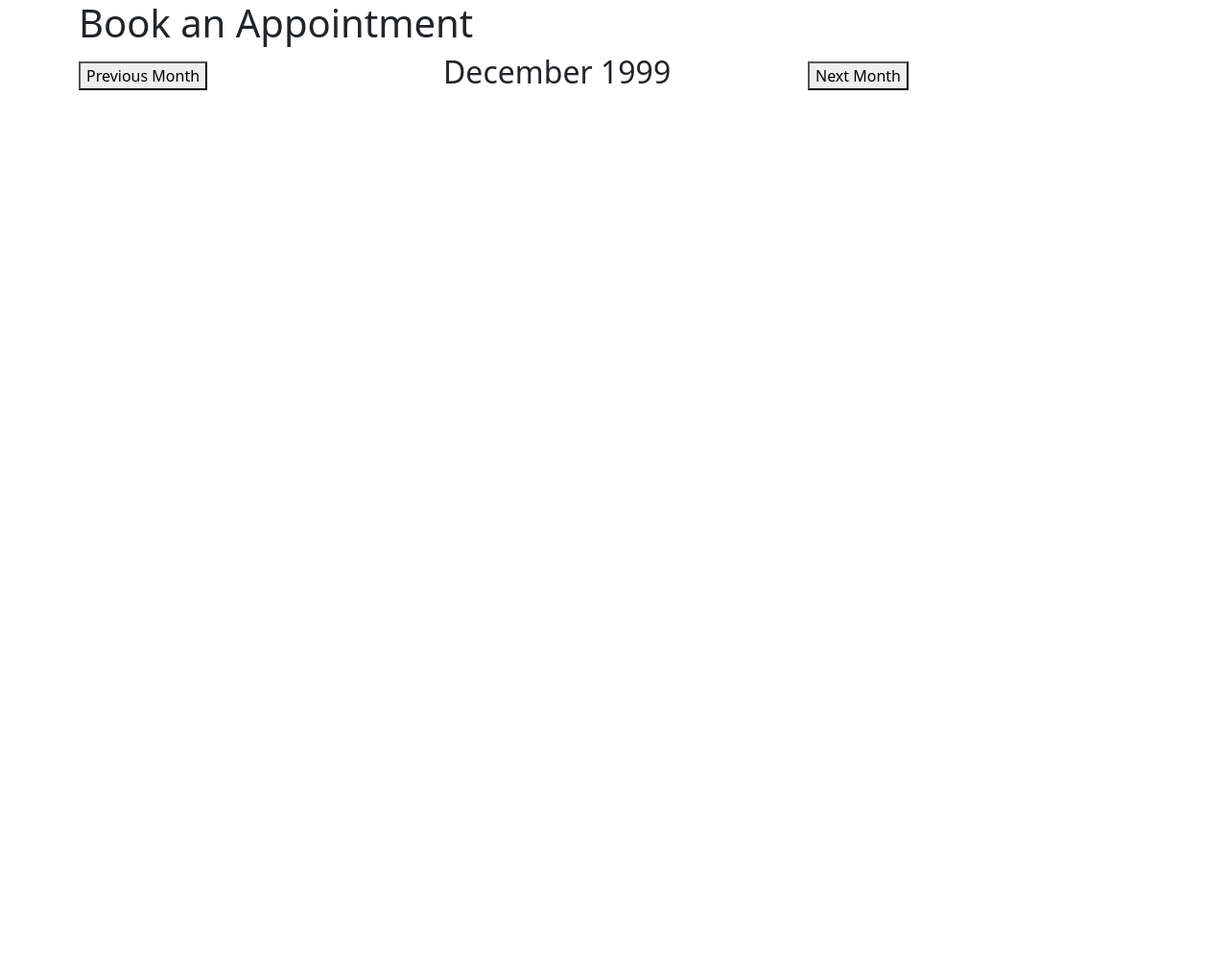
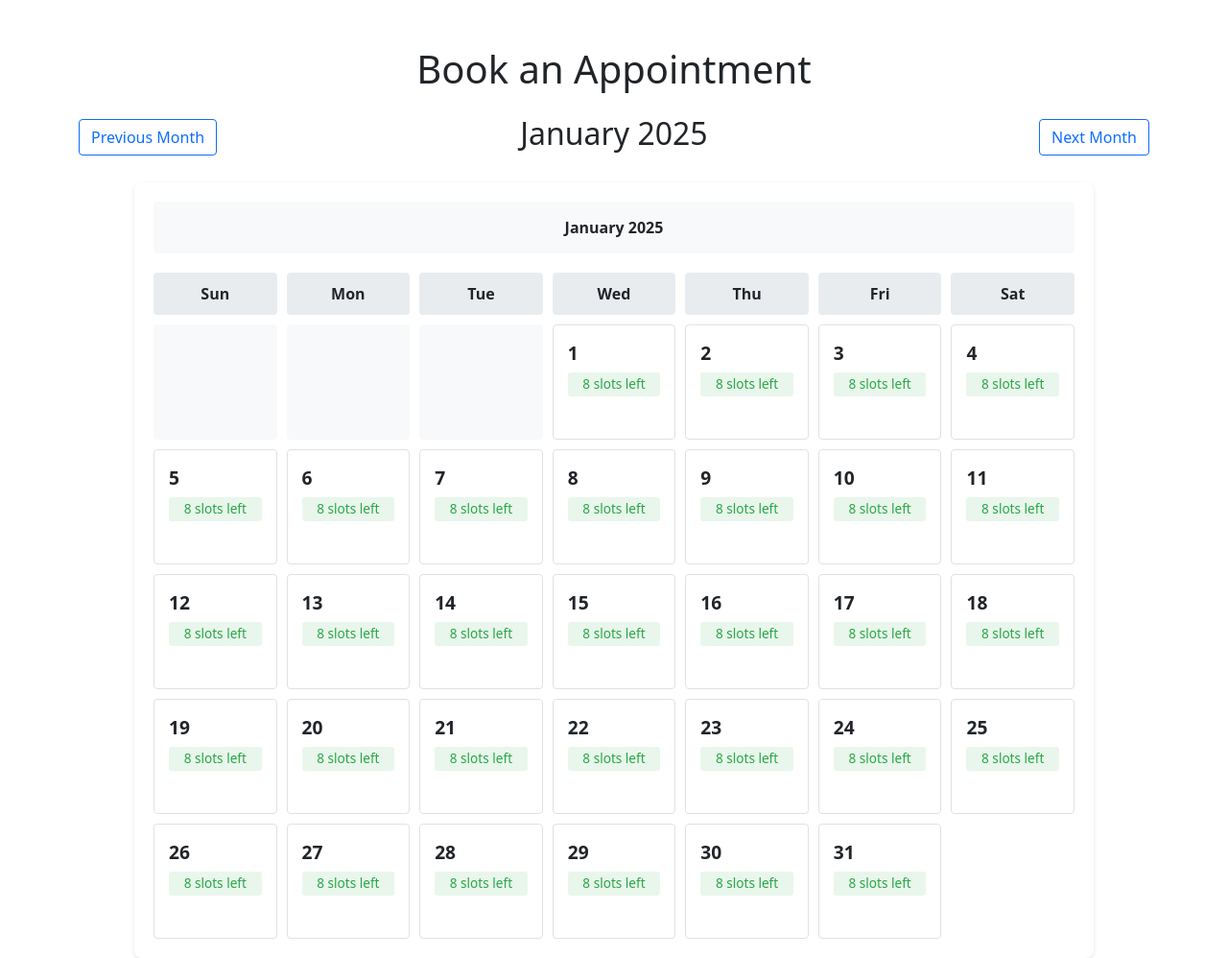
Before and after one commit to miekeekeke/FREDDIE-APPOINTMENT-SYSTEM, a PHP site: page /calendar_page.php in a window 1280 px wide. Shown: the whole page at 96% size. Before the commit the page ends 94 px from the top, so only its background shows below. Run offline with PHP 8.4, Linux system fonts and the light colour scheme; data that the repository does not hold is empty.

Commit message:
working calendar bitches

```diff
--- /dev/null
+++ b/css/calendar.css
@@ -0,0 +1,114 @@
+/* Main calendar container */
+.calendar-month {
+    display: grid;
+    grid-template-columns: repeat(7, 1fr);
+    gap: 10px;
+    max-width: 1000px;
+    margin: 0 auto;
+    background-color: #fff;
+    padding: 20px;
+    border-radius: 8px;
+    box-shadow: 0 2px 4px rgba(0,0,0,0.1);
+}
+
+/* Calendar header (month and year) */
+.calendar-header {
+    grid-column: 1 / -1;
+    text-align: center;
+    padding: 15px;
+    background-color: #f8f9fa;
+    font-weight: bold;
+    border-radius: 4px;
+    margin-bottom: 10px;
+}
+
+/* Day of week headers */
+.calendar-day-header {
+    text-align: center;
+    font-weight: 600;
+    padding: 10px;
+    background-color: #e9ecef;
+    border-radius: 4px;
+}
+
+/* Individual day cells */
+.calendar-day {
+    padding: 15px;
+    min-height: 120px;
+    border: 1px solid #dee2e6;
+    border-radius: 4px;
+    cursor: pointer;
+    transition: all 0.3s ease;
+}
+
+/* Hover effect for available days */
+.calendar-day:hover:not(.unavailable):not(.full) {
+    background-color: #f8f9fa;
+    transform: translateY(-2px);
+    box-shadow: 0 2px 8px rgba(0,0,0,0.1);
+}
+
+/* Empty day cells */
+.calendar-day.empty {
+    background-color: #f8f9fa;
+    border: none;
+    cursor: default;
+}
+
+/* Unavailable days */
+.calendar-day.unavailable {
+    background-color: #dc3545;
+    color: white;
+    cursor: not-allowed;
+    opacity: 0.8;
+}
+
+/* Fully booked days */
+.calendar-day.full {
+    background-color: #ffc107;
+    cursor: not-allowed;
+}
+
+/* Day number styling */
+.day-number {
+    font-size: 1.2em;
+    font-weight: bold;
+    margin-bottom: 5px;
+}
+
+/* Available slots indicator */
+.slots-left {
+    font-size: 0.85em;
+    color: #28a745;
+    margin-top: 5px;
+    padding: 2px 5px;
+    background-color: rgba(40, 167, 69, 0.1);
+    border-radius: 3px;
+    text-align: center;
+}
+
+/* Calendar navigation buttons */
+.calendar-navigation {
+    margin-bottom: 30px;
+}
+
+/* Responsive design for smaller screens */
+@media (max-width: 768px) {
+    .calendar-month {
+        gap: 5px;
+        padding: 10px;
+    }
+
+    .calendar-day {
+        min-height: 80px;
+        padding: 10px;
+    }
+
+    .day-number {
+        font-size: 1em;
+    }
+
+    .slots-left {
+        font-size: 0.75em;
+    }
+}
--- /dev/null
+++ b/js/calendar.js
@@ -0,0 +1,68 @@
+document.addEventListener('DOMContentLoaded', function() {
+    // Initialize the Bootstrap modal
+    const serviceModal = new bootstrap.Modal(document.getElementById('serviceModal'));
+
+    // Add click handlers to calendar days
+    document.querySelectorAll('.calendar-day:not(.unavailable):not(.full):not(.empty)').forEach(day => {
+        day.addEventListener('click', function() {
+            const date = this.dataset.date;
+            document.getElementById('selected_date').value = date;
+            serviceModal.show();
+        });
+    });
+});
+
+// Function to navigate to the previous month
+function previousMonth() {
+    const currentMonth = new Date(document.getElementById('current-month').textContent);
+    currentMonth.setMonth(currentMonth.getMonth() - 1);
+    updateCalendar(currentMonth);
+}
+
+// Function to navigate to the next month
+function nextMonth() {
+    const currentMonth = new Date(document.getElementById('current-month').textContent);
+    currentMonth.setMonth(currentMonth.getMonth() + 1);
+    updateCalendar(currentMonth);
+}
+
+// Function to update the calendar display
+function updateCalendar(date) {
+    const month = date.getMonth() + 1;
+    const year = date.getFullYear();
+
+    fetch(`ajax/get_calendar.php?month=${month}&year=${year}`)
+        .then(response => response.text())
+        .then(html => {
+            document.getElementById('appointment-calendar').innerHTML = html;
+            document.getElementById('current-month').textContent = date.toLocaleString('default', { month: 'long', year: 'numeric' });
+        })
+        .catch(error => console.error('Error updating calendar:', error));
+}
+
+// Function to submit the appointment
+function submitAppointment() {
+    const form = document.getElementById('serviceForm');
+    const formData = new FormData(form);
+
+    fetch('ajax/book_appointment.php', {
+        method: 'POST',
+        body: formData
+    })
+    .then(response => response.json())
+    .then(data => {
+        if (data.success) {
+            alert('Appointment booked successfully!');
+            location.reload();
+        } else {
+            alert(data.message || 'Error booking appointment');
+        }
+    })
+    .catch(error => {
+        console.error('Error:', error);
+        alert('Error booking appointment');
+    })
+    .finally(() => {
+        bootstrap.Modal.getInstance(document.getElementById('serviceModal')).hide();
+    });
+}
--- a/php/calendar_page.php
+++ b/php/calendar_page.php
@@ -1,3 +1,20 @@
+<?php
+require_once 'conn.php';
+require_once '../classes/AppointmentCalendar.php';
+
+session_start();
+
+// Check if user is logged in
+// if (!isset($_SESSION['user_id'])) {
+//     header('Location: calendar_page.php');
+//     exit();
+// }
+
+$calendar = new AppointmentCalendar($conn);
+$current_month = isset($_GET['month']) ? (int)$_GET['month'] : (int)date('m');
+$current_year = isset($_GET['year']) ? (int)$_GET['year'] : (int)date('Y');
+?>
+
 <!DOCTYPE html>
 <html lang="en">
 <head>
@@ -5,24 +22,73 @@
     <meta name="viewport" content="width=device-width, initial-scale=1.0">
     <title>MR.FREDDIE Shoe Repair - Appointment Calendar</title>
     <link href="https://cdn.jsdelivr.net/npm/bootstrap@5.1.3/dist/css/bootstrap.min.css" rel="stylesheet">
+    <link href="../css/calendar.css" rel="stylesheet">
 </head>
 <body>
-    <div class="container">
-        <h1>Book an Appointment</h1>
+    <div class="container mt-5">
+        <h1 class="text-center mb-4">Book an Appointment</h1>
 
-        <div class="calendar-navigation">
+        <div class="calendar-navigation mb-4">
             <div class="row align-items-center">
                 <div class="col">
-                    <button class="">Previous Month</button>
+                    <button class="btn btn-outline-primary" onclick="previousMonth()">
+                        Previous Month
+                    </button>
                 </div>
-                <div class="col">
+                <div class="col text-center">
                     <h2 id="current-month"><?php echo date('F Y', mktime(0,0,0,$current_month,1,$current_year)); ?></h2>
                 </div>
-                <div class="col">
-                    <button class="">Next Month</button>
+                <div class="col text-end">
+                    <button class="btn btn-outline-primary" onclick="nextMonth()">
+                        Next Month
+                    </button>
+                </div>
+            </div>
+        </div>
+
+        <div id="appointment-calendar">
+            <?php echo $calendar->generateCalendarMonth($current_month, $current_year); ?>
+        </div>
+    </div>
+
+    <!-- Service Selection Modal -->
+    <div class="modal fade" id="serviceModal" tabindex="-1">
+        <div class="modal-dialog">
+            <div class="modal-content">
+                <div class="modal-header">
+                    <h5 class="modal-title">Select Service</h5>
+                    <button type="button" class="btn-close" data-bs-dismiss="modal"></button>
+                </div>
+                <div class="modal-body">
+                    <form id="serviceForm">
+                        <input type="hidden" name="selected_date" id="selected_date">
+
+                        <div class="mb-3">
+                            <label class="form-label">Service Type</label>
+                            <select class="form-select" name="service_type" required>
+                                <option value="">Select a service...</option>
+                                <option value="repair">Shoe Repair</option>
+                                <option value="cleaning">Shoe Cleaning</option>
+                                <option value="polish">Shoe Polishing</option>
+                                <option value="leather">Leather Conditioning</option>
+                            </select>
+                        </div>
+
+                        <div class="mb-3">
+                            <label class="form-label">Additional Notes</label>
+                            <textarea class="form-control" name="notes" rows="3"></textarea>
+                        </div>
+                    </form>
+                </div>
+                <div class="modal-footer">
+                    <button type="button" class="btn btn-secondary" data-bs-dismiss="modal">Cancel</button>
+                    <button type="button" class="btn btn-primary" onclick="submitAppointment()">Book Appointment</button>
                 </div>
             </div>
         </div>
     </div>
+
+    <script src="https://cdn.jsdelivr.net/npm/bootstrap@5.1.3/dist/js/bootstrap.bundle.min.js"></script>
+    <script src="../js/calendar.js"></script>
 </body>
 </html>
--- a/php/conn.php
+++ b/php/conn.php
@@ -10,5 +10,4 @@ if($conn->connect_error) {
     die("Connection Failed: " . $conn->connect_error);
 }
 
-
 ?>
```
Also changed, not shown: classes/AppointmentCalendar.php (+28 -10 lines).
